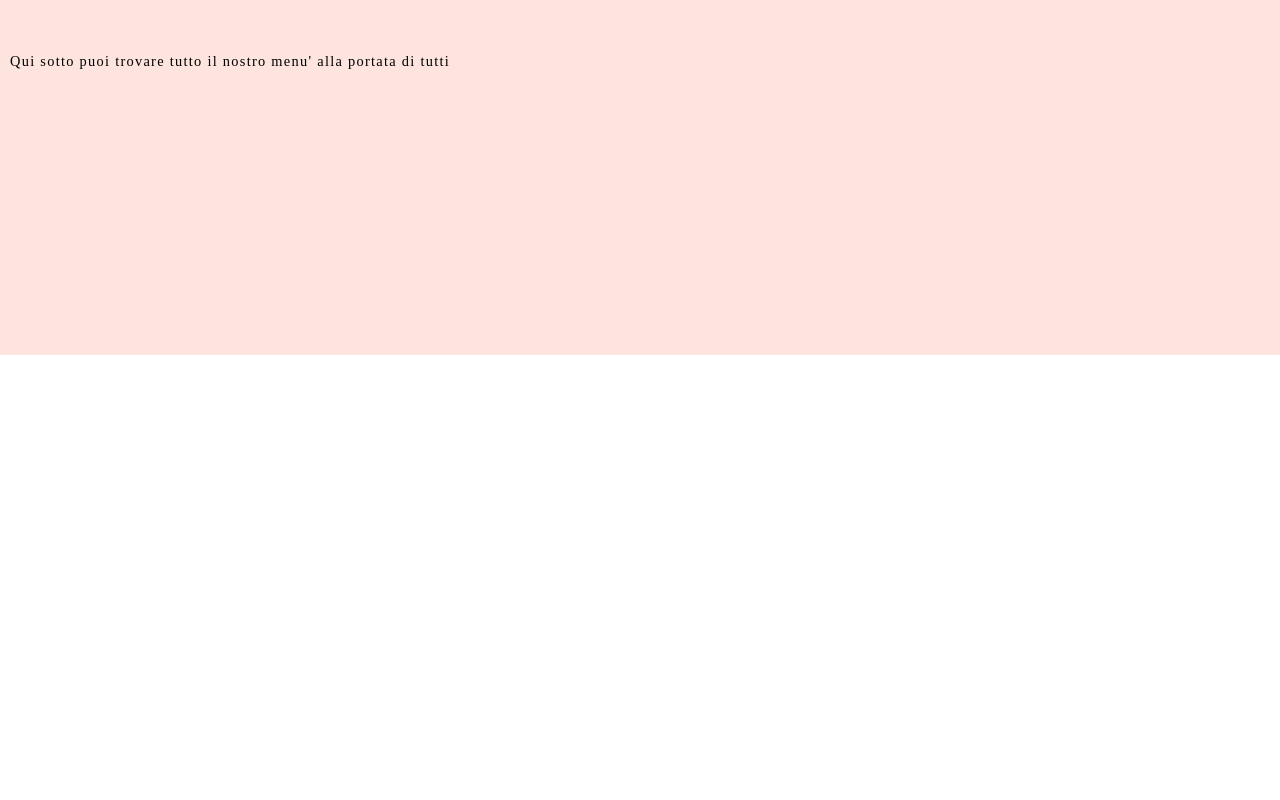
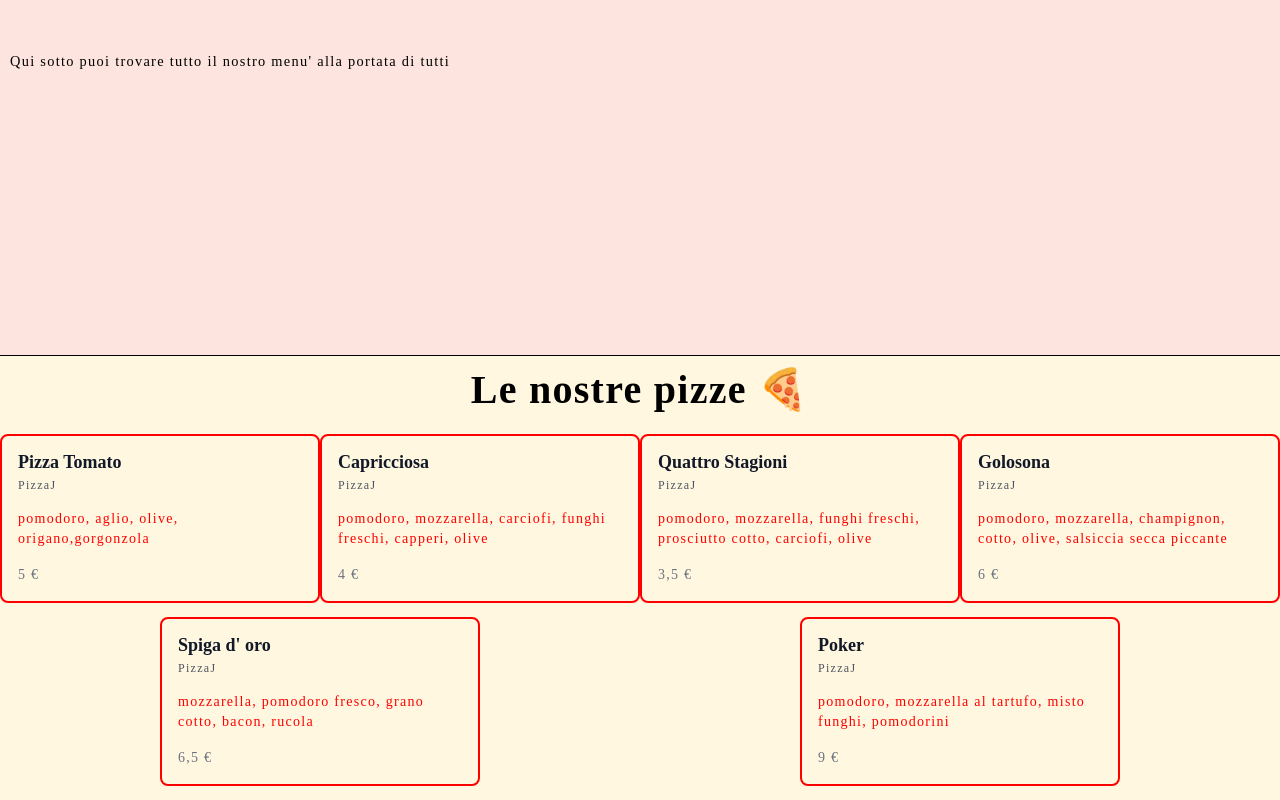
Before and after one commit to flavioamoruso/pizzeria, a React (Create React App) app: page / in a window 1280 px wide. Shown: the part 1309-2109 px from the top of the page. Before the commit the page ends 1664 px from the top, so only its background shows below. Built offline with nearby package versions, Linux system fonts and the light colour scheme; a web font is replaced by a local one.

Commit message:
pizze screen

```diff
--- a/src/App.js
+++ b/src/App.js
@@ -2,6 +2,7 @@ import React from "react";
 import Navbar from "./components/Navbar";
 import { Slider } from "./components/Slider";
 import About from "./components/About";
+import PizzaScreen from "./screen/PizzaScreen";
 function App() {
   return (
     <>
@@ -9,6 +10,7 @@ function App() {
         <Navbar />
         <Slider />
         <About />
+        <PizzaScreen />
       </section>
     </>
   );
--- /dev/null
+++ b/src/components/Pizza.js
@@ -0,0 +1,23 @@
+import React from "react";
+export function Pizze(props) {
+  return (
+    <>
+      <div class="card">
+        <div class="header">
+          <div>
+            <a class="title" href="#">
+              {props.title}
+            </a>
+            <p class="name">PizzaJ</p>
+          </div>
+        </div>
+        <p style={{ color: "red" }} class="description">
+          {props.body}
+        </p>
+        <p class="description">{props.price}</p>
+      </div>
+    </>
+  );
+}
+
+export default Pizze;
--- a/src/index.css
+++ b/src/index.css
@@ -406,134 +406,67 @@ ul {
 
 
 /* MENU STYLE */
-.vetrina {
-  display: grid;
-  display: -moz-grid;
-  display: -ms-grid;
-  display: -webkit-grid;
-  gap: 1rem;
-  -moz-justify-content: space-between;
-  -webkit-justify-content: space-between;
-  -ms-justify-content: space-between;
-  justify-content: space-between;
+.position-card {
+  display: flex;
+  flex-wrap: wrap;
+  justify-content: space-around;
 }
 
-.gelato {
-  display: grid;
-  display: -moz-grid;
-  display: -ms-grid;
-  display: -webkit-grid;
-  grid-template-columns: 1fr auto;
-  background-color: var(--card-light-bg-color);
-  gap: 1rem;
-  align-items: center;
-  box-shadow: var(--light-shadow);
-  padding: 0.8rem;
-  border-radius: var(--radius);
-  transition: var(--transition);
+.card {
+  margin-bottom: 14px;
+  max-width: 320px;
+  position: relative;
+  display: block;
+  overflow: hidden;
+  border: 2px solid red;
+  border-radius: 0.5rem;
+  padding: 1rem;
+  background-color: #fff7df;
+  cursor:pointer;
 }
 
-.gelato:hover {
-  background-color: var(--light-blue);
-  transform: scale(1.01);
-  cursor: pointer;
+.card:hover{
+background-color: #fde4de;
+transition:1s;
 }
 
-.img-container {
-  border: 4px solid white;
-  width: 135px;
-  height: 100px;
-  border-radius: var(--radius);
+.header {
+  display: flex;
+  justify-content: space-between;
+  grid-gap: 1rem;
+  gap: 1rem;
 }
 
-.img {
-  position: relative;
-  box-shadow: var(--light-shadow);
-  border-radius: var(--radius);
-  width: 100%;
-  height: 100%;
-  z-index: 2;
+.title {
+  font-size: 1.125rem;
+  font-weight: 700;
+  color: rgba(17, 24, 39, 1);
+  text-decoration: none;
 }
 
-.prd-info {
-  align-self: flex-start;
-  display: grid;
-  display: -moz-grid;
-  display: -ms-grid;
-  display: -webkit-grid;
-  gap: 0.2rem;
+.name {
+  margin-top: 0.25rem;
+  font-size: 0.75rem;
+  line-height: 1rem;
+  font-weight: 500;
+  color: rgba(75, 85, 99, 1);
 }
 
-.prd-header {
-  display: flex;
-  display: -moz-flex;
-  display: -webkit-flex;
-  display: -ms-flex;
-  -moz-justify-content: space-between;
-  -webkit-justify-content: space-between;
-  -ms-justify-content: space-between;
-  justify-content: space-between;
-  align-items: baseline;
+.image {
+  display: block;
+  flex-shrink: 0;
+  height: 3rem;
+  width: 3rem;
+  border-radius: 0.5rem;
+  object-fit: cover;
+  background-color: royalblue;
 }
 
-.prd-prezzo {
-  padding: 0.1rem 0.225rem;
-  border-radius: var(--radius);
-  background-color: var(--secondary-blue);
-  color: var(--text-color);
-}
-
-.prd-info p {
-  color: var(--soft-dark);
-  font-size: 0.665rem;
-}
-
-@media screen and (min-width: 992px) {
-  .container {
-    max-width: 800px;
-  }
-  .img-container {
-    height: 125px;
-    width: 150px;
-  }
-
-  .vetrina {
-    grid-template-columns: 1fr 1fr;
-  }
-
-  .prd-info {
-    gap: 0.8rem;
-  }
-  .prd-info p {
-    font-size: 0.765rem;
-  }
-}
-
-.btn-group {
-  display: -moz-flex;
-  display: -webkit-flex;
-  display: -ms-flex;
-  display: flex;
-  -moz-justify-content: space-between;
-  -webkit-justify-content: space-between;
-  -ms-justify-content: space-between;
-  justify-content: space-between;
-  width: 100%;
-}
-
-.btn-selector {
-  background-color: transparent;
-  box-shadow: unset;
-  border-radius: unset;
-  border-bottom: 2px solid transparent;
-}
-
-.btn-selector:hover {
-  border-bottom: 2px solid var(--primary-blue);
-}
-
-.active {
-  border-bottom: 2px solid var(--secondary-blue);
+.description {
+  margin-top: 1rem;
+  font-size: 0.875rem;
+  line-height: 1.25rem;
+  color: rgba(107, 114, 128, 1);
 }
 
 /* END STYLE MENU */
--- /dev/null
+++ b/src/screen/PizzaScreen.js
@@ -0,0 +1,33 @@
+import React from "react";
+import { Pizze } from "../components/Pizza";
+import contents from "../utils/pizza";
+import styled from "styled-components";
+
+const StyledPizze = styled.div`
+  background-color: var(--primary);
+`;
+
+export default function App() {
+  return (
+    <>
+      <StyledPizze>
+        <hr />
+        <section>
+          <div style={{ display: "flex", justifyContent: "center" }}>
+            <h2 style={{ marginTop: "14px" }}>Le nostre pizze 🍕</h2>
+          </div>
+          <div className="position-card" style={{ marginTop: "24px" }}>
+            {contents.map((contents) => (
+              <Pizze
+                key={contents.id}
+                title={contents.title}
+                body={contents.body}
+                price={contents.price}
+              />
+            ))}
+          </div>
+        </section>
+      </StyledPizze>
+    </>
+  );
+}
--- /dev/null
+++ b/src/utils/pizza.js
@@ -0,0 +1,40 @@
+const pizza = [
+  {
+    id: "1",
+    title: "Pizza Tomato",
+    body: "pomodoro, aglio, olive, origano,gorgonzola",
+    price: "5 €",
+  },
+  {
+    id: "2",
+    title: "Capricciosa",
+    body: "pomodoro, mozzarella, carciofi, funghi freschi, capperi, olive",
+    price: "4 €",
+  },
+  {
+    id: "3",
+    title: "Quattro Stagioni",
+    body: "pomodoro, mozzarella, funghi freschi, prosciutto cotto, carciofi, olive",
+    price: "3,5 €",
+  },
+  {
+    id: "4",
+    title: "Golosona",
+    body: "pomodoro, mozzarella, champignon, cotto, olive, salsiccia secca piccante",
+    price: "6 €",
+  },
+  {
+    id: "5",
+    title: "Spiga d' oro",
+    body: "mozzarella, pomodoro fresco, grano cotto, bacon, rucola	",
+    price: "6,5 €",
+  },
+  {
+    id: "6",
+    title: "Poker",
+    body: "pomodoro, mozzarella al tartufo, misto funghi, pomodorini",
+    price: "9 €",
+  },
+];
+
+export default pizza;
```
Also changed, not shown: src/data.js (deleted, +0 -11 lines), src/utils/links.js (deleted).
